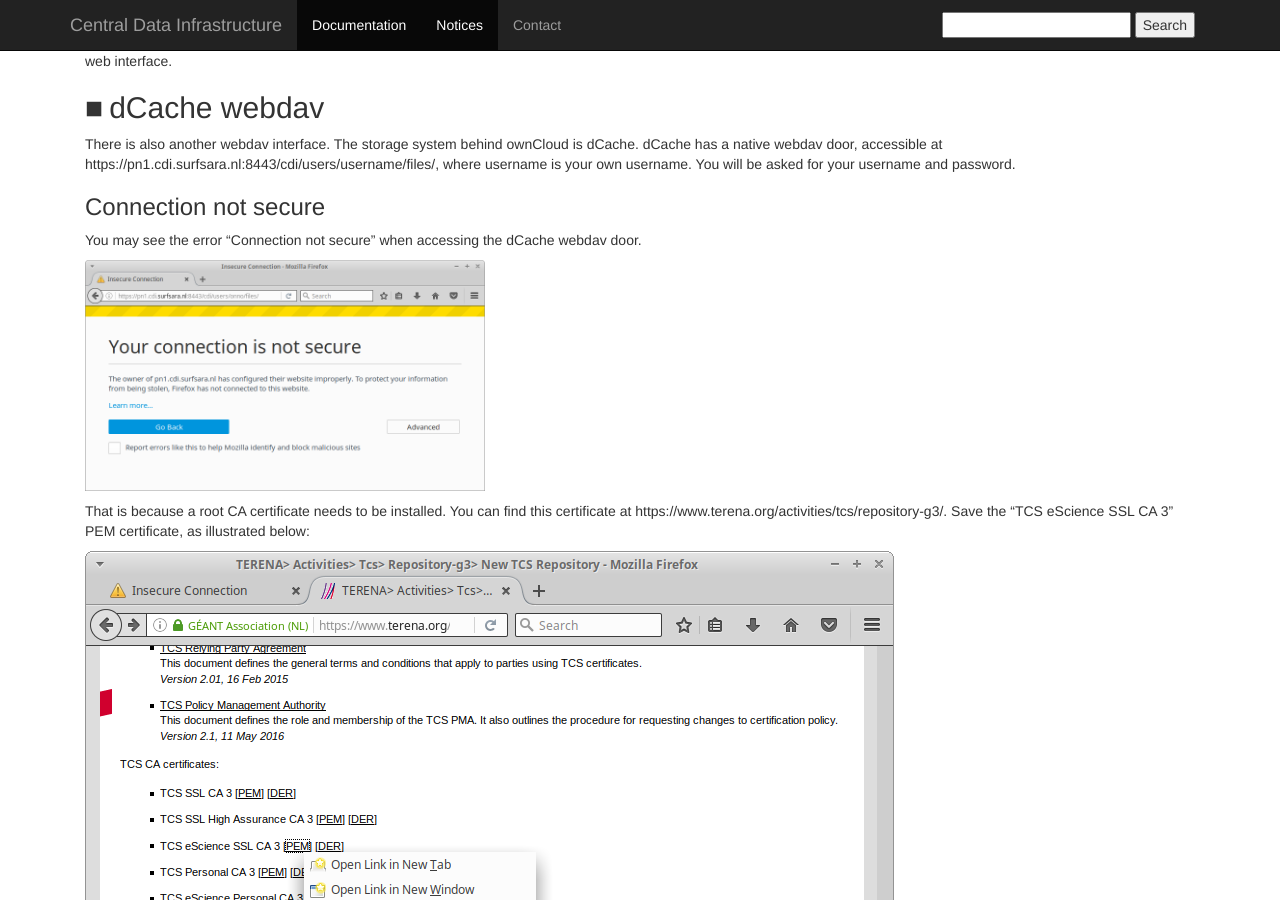
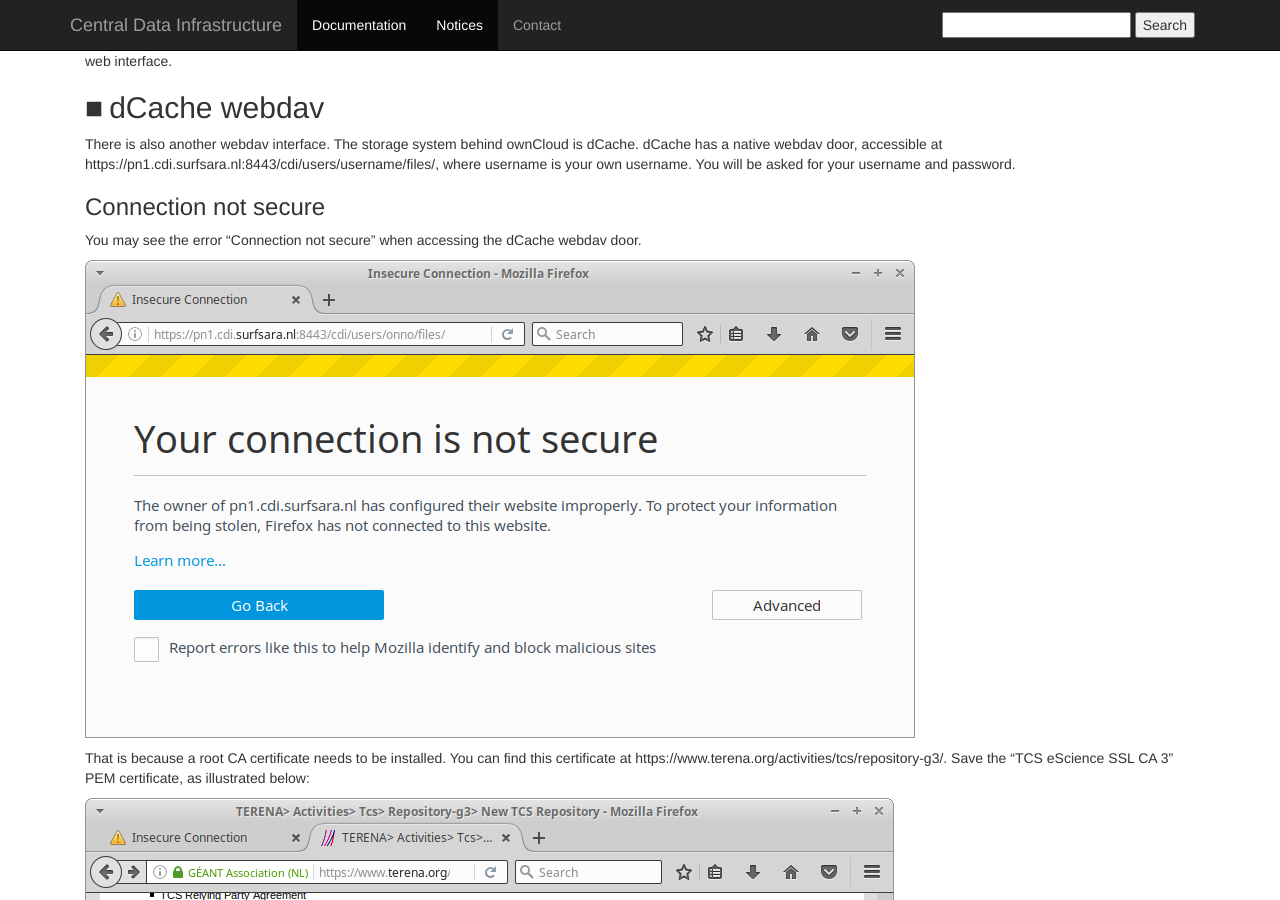
Before and after one commit to sara-nl/cdidocs, a Jekyll site: the page built from index.markdown, in a window 1280 px wide and 900 px high, scrolled down 2135 px. Built offline with Jekyll 4.4.1, drawn with Linux system fonts in a browser that asks for light colours.

Commit message:
{:width="400px"} werkt dus niet.

```diff
--- a/index.markdown
+++ b/index.markdown
@@ -41,7 +41,7 @@ There is also another webdav interface. The storage system behind ownCloud is dC
 
 You may see the error "Connection not secure" when accessing the dCache webdav door.
 
-![cdi_portal](images/connection-not-secure.png){:width="400px"}
+![cdi_portal](images/connection-not-secure.png)
 
 That is because a root CA certificate needs to be installed. You can find this certificate at https://www.terena.org/activities/tcs/repository-g3/. Save the "TCS eScience SSL CA 3" PEM certificate, as illustrated below:
 
```
